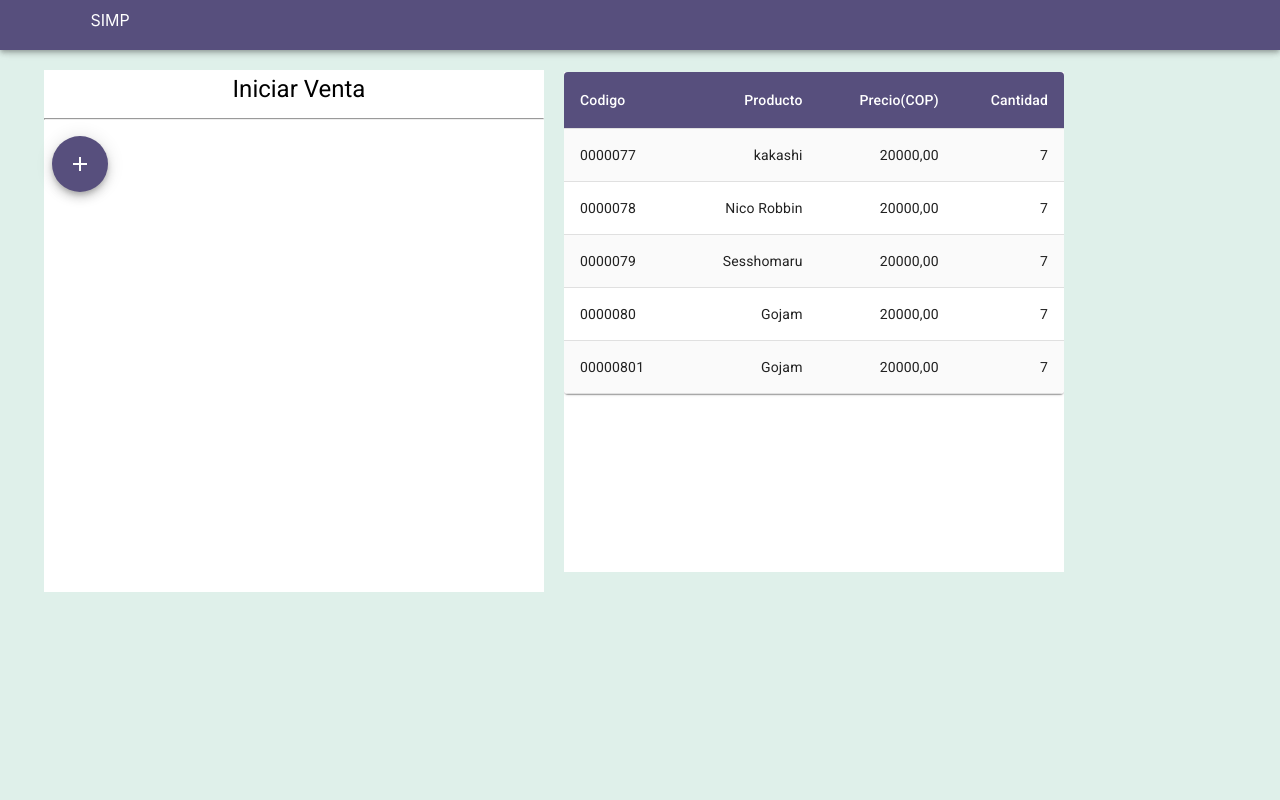
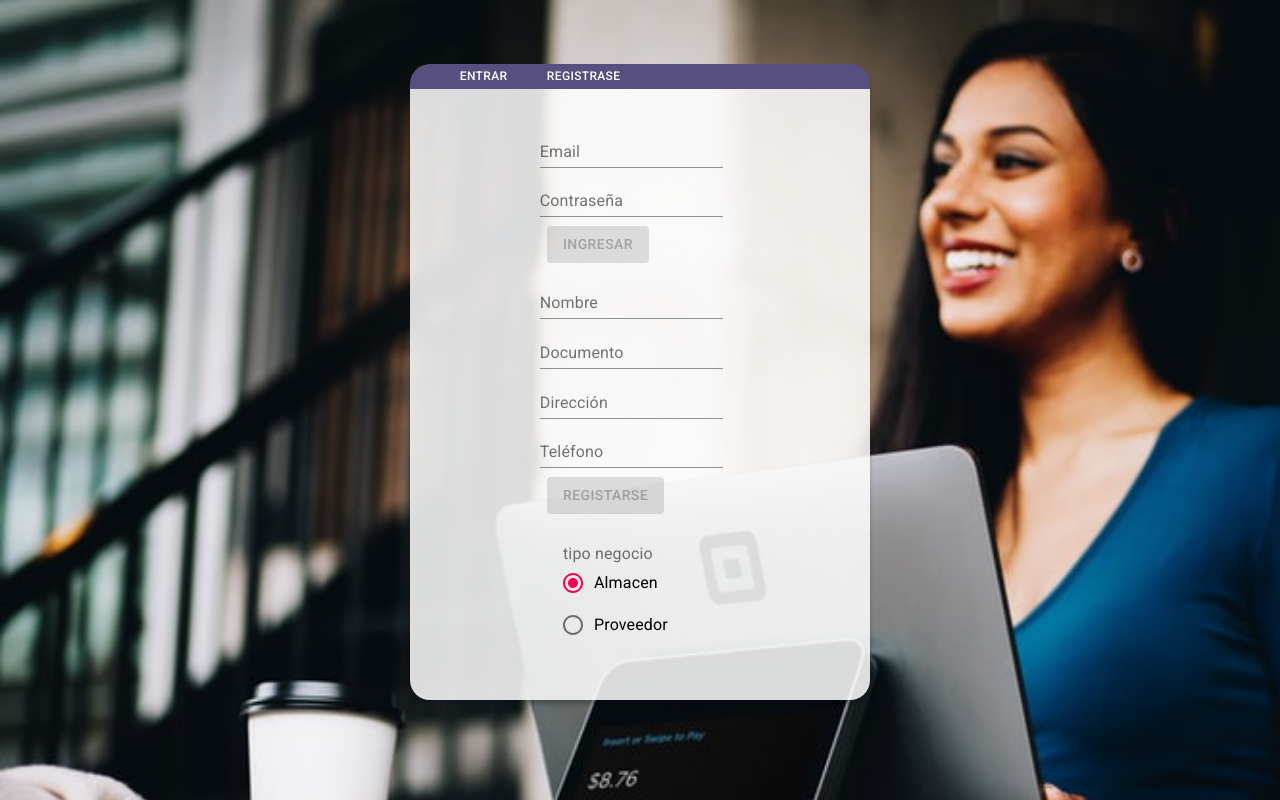
Before and after one commit to jbrandlondoo/simp, a React (Create React App) app: page / in a window 1280 px wide. Built offline with nearby package versions, Linux system fonts and the light colour scheme.

Commit message:
Add form user register to the login container

```diff
--- a/src/App.js
+++ b/src/App.js
@@ -14,8 +14,8 @@ function App(props) {
   return (
     <div>
       {
-      !autenticate?<Home/>:<Login/>
-      // <Login/>
+      // !autenticate?<Home/>:<Login/>
+      <Login/>
       }
     </div>
   );
--- a/src/components/form/Form.js
+++ b/src/components/form/Form.js
@@ -1,6 +1,7 @@
 import React from 'react'
 import Container from '@material-ui/core/Container'
-// import Login from './login/login'
+import Login from './login/login'
+import UserRegister from '../../screen/UserRegister/UserRegister.js'
 import { makeStyles } from '@material-ui/core/styles'
 import ButtonBar from './../button/buttonBar'
 import RegisterStore from './../form/registerStore/registerStore'
@@ -47,7 +48,8 @@ const Forms = props => {
         <Container className={classes.container}>
             <Container className={classes.containerFormRegister}>
                 {/* <Login/> */}
-                <RegisterStore/>
+                <Login/>
+                <UserRegister/>
             </Container>
         </Container>
         </Container>
--- a/src/screen/UserRegister/UserRegister.js
+++ b/src/screen/UserRegister/UserRegister.js
@@ -107,7 +107,7 @@ const useStyles = makeStyles(theme => ({
 }));
 
 
-const userRegister = props => {
+const UserRegister = props => {
     const [value, setValue] = React.useState('Almacen');
     let { handleSubmit, pristine, submitting } = props;
     let classes = useStyles();
@@ -117,8 +117,7 @@ const userRegister = props => {
     }
     return (
         <form onSubmit={handleSubmit(onSubmit)}>
-            <div className={classes.userRegisterDivMain}>
-                <div className={classes.userRegisterDiv}>
+
                     <div>
                         <Field
                             className={classes.textField}
@@ -173,12 +172,11 @@ const userRegister = props => {
                             </RadioGroup>
                         </FormControl>
                     </div>
-                </div>
-            </div>
+
         </form>
     );
 }
 export default reduxForm({
     form: 'userRegister',
     validate
-})(userRegister);
+})(UserRegister);
```
